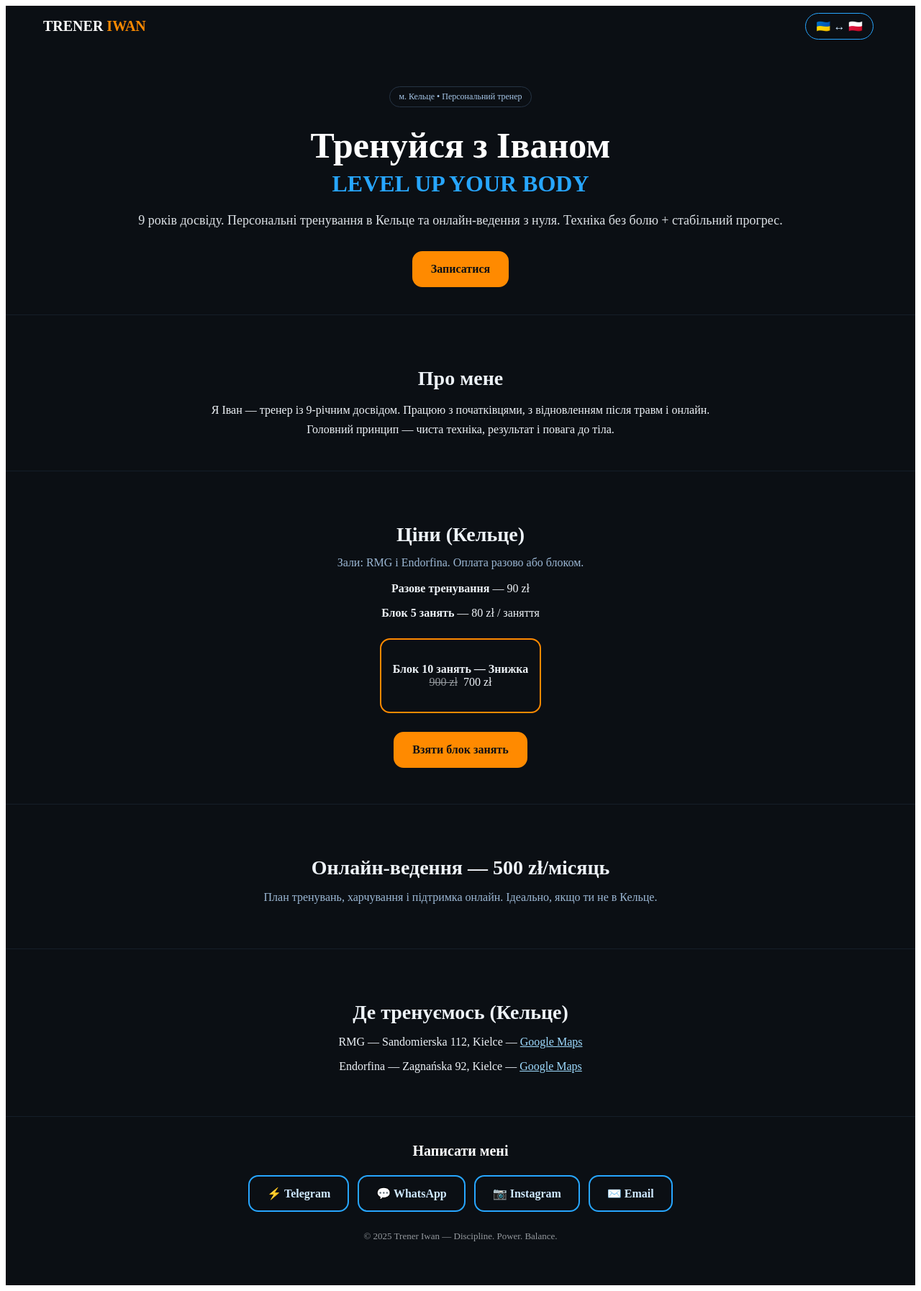
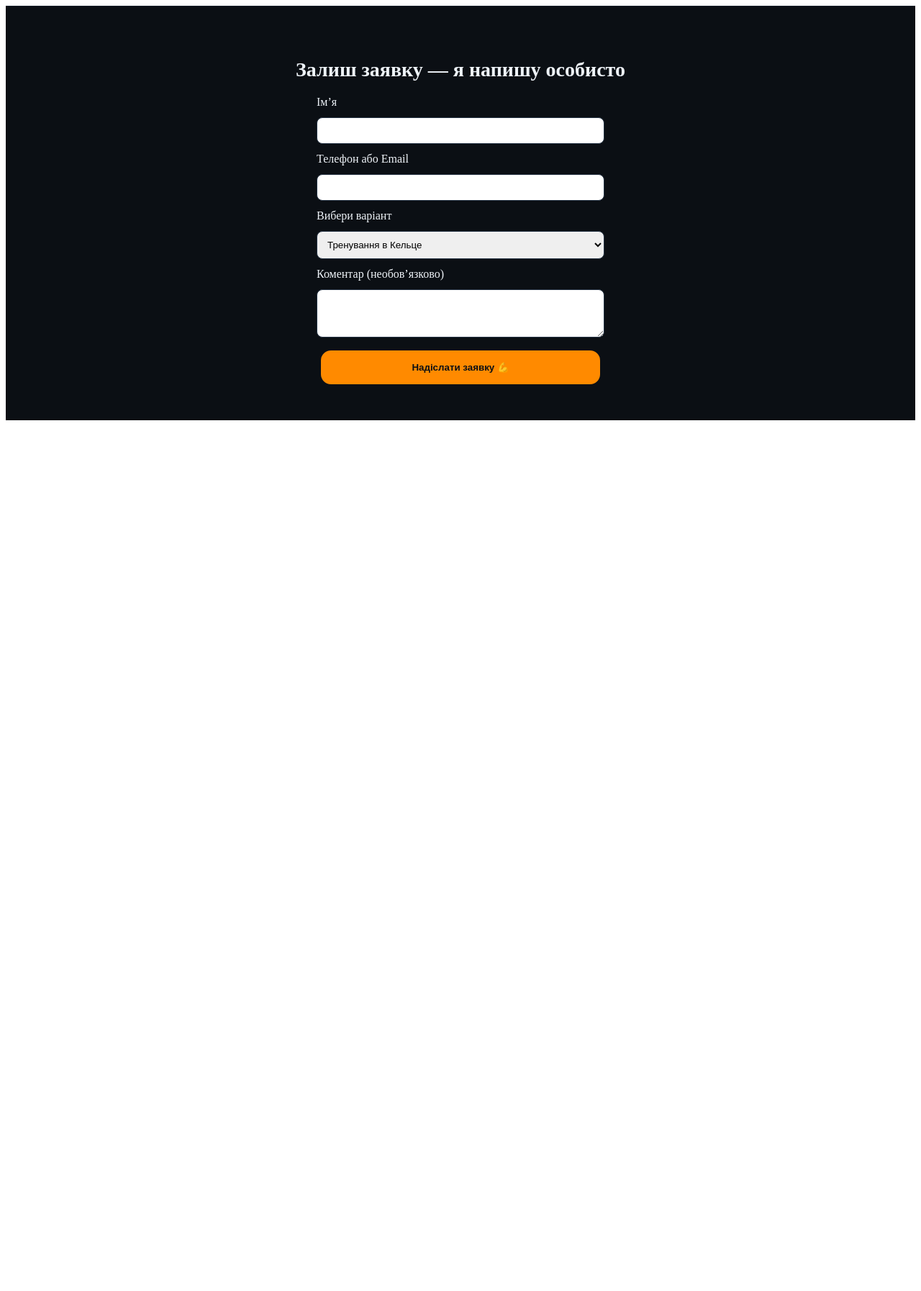
Before and after one commit to dobrivn1995-sketch/Treneriwan, a Next.js app: page / in a window 1280 px wide. Shown: the whole page at 72% size. After the commit the page ends 800 px from the top, so only its background shows below. Built offline with nearby package versions, Linux system fonts and the light colour scheme.

Commit message:
Revise form section for user submissions
Updated the form section with new labels and inputs for user submissions.

```diff
--- a/pages/index.js
+++ b/pages/index.js
@@ -34,6 +34,14 @@ export default function Home() {
       loc1: "RMG — Sandomierska 112, Kielce",
       loc2: "Endorfina — Zagnańska 92, Kielce",
       maps: "Google Maps",
+      formTitle: "Залиш заявку — я напишу особисто",
+      formName: "Ім’я",
+      formContact: "Телефон або Email",
+      formType: "Вибери варіант",
+      formOption1: "Тренування в Кельце",
+      formOption2: "Онлайн-ведення",
+      formMsg: "Коментар (необов’язково)",
+      formSend: "Надіслати заявку 💪",
       footerTitle: "Написати мені",
       footerBrand: "© " + new Date().getFullYear() + " Trener Iwan — Discipline. Power. Balance.",
       lang: "🇺🇦",
@@ -65,6 +73,14 @@ export default function Home() {
       loc1: "RMG — Sandomierska 112, Kielce",
       loc2: "Endorfina — Zagnańska 92, Kielce",
       maps: "Google Maps",
+      formTitle: "Zostaw zgłoszenie — odezwę się osobiście",
+      formName: "Imię",
+      formContact: "Telefon lub Email",
+      formType: "Wybierz opcję",
+      formOption1: "Trening w Kielcach",
+      formOption2: "Prowadzenie online",
+      formMsg: "Komentarz (opcjonalnie)",
+      formSend: "Wyślij zgłoszenie 💪",
       footerTitle: "Napisz do mnie",
       footerBrand: "© " + new Date().getFullYear() + " Trener Iwan — Discipline. Power. Balance.",
       lang: "🇵🇱",
@@ -86,20 +102,7 @@ export default function Home() {
 
   const wrap = { background: "#0b0f14", color: "#eef3f8" };
   const max = { maxWidth: 1160, margin: "0 auto", padding: "0 20px" };
-  const hero = { padding: "56px 0 32px", background: "#0b0f14", textAlign: "center" };
-  const badge = {
-    display: "inline-block",
-    padding: "6px 12px",
-    borderRadius: 999,
-    border: "1px solid #263445",
-    color: "#a7c7e9",
-    fontSize: 12,
-    marginBottom: 12,
-  };
-  const h1 = { fontSize: 50, fontWeight: 900, margin: "12px 0 6px", color: "#ffffff" };
-  const h2 = { fontSize: 32, fontWeight: 800, margin: "0 0 18px", color: "#27a6ff" };
-  const lead = { opacity: 0.92, fontSize: 18, lineHeight: 1.6, marginBottom: 22 };
-
+  const section = { padding: "44px 0", borderTop: "1px solid #151e29", textAlign: "center" };
   const btn = {
     padding: "14px 24px",
     borderRadius: 14,
@@ -113,171 +116,47 @@ export default function Home() {
   };
   const btnPrimary = { ...btn, background: "#ff8a00", borderColor: "#ff8a00", color: "#0b0f14" };
 
-  const section = { padding: "44px 0", borderTop: "1px solid #151e29", textAlign: "center" };
-  const title = { fontSize: 28, fontWeight: 900, marginBottom: 14 };
-  const note = { color: "#9bb7d4", marginBottom: 18 };
-  const priceTag = { fontWeight: 900, fontSize: 20, color: "#ffd7a6" };
-  const highlight = {
-    border: "2px solid #ff8a00",
-    borderRadius: 14,
-    padding: 16,
-    marginTop: 10,
-    display: "inline-block",
-  };
-  const strike = { textDecoration: "line-through", opacity: 0.6, marginRight: 8 };
-
   return (
     <div style={wrap}>
       <Head>
         <title>{t.h1} — Trener Iwan | Kielce</title>
-        <meta
-          name="description"
-          content="Персональні тренування в Кельце та онлайн. 9 років досвіду. RMG і Endorfina. Онлайн 500 zł/міс."
-        />
       </Head>
 
-      {/* TOP BAR */}
-      <div
-        style={{
-          ...max,
-          display: "flex",
-          justifyContent: "space-between",
-          alignItems: "center",
-          height: 56,
-        }}
-      >
-        <div style={{ fontWeight: 900, fontSize: 20 }}>
-          <span style={{ color: "#fff" }}>TRENER</span>{" "}
-          <span style={{ color: "#ff8a00" }}>IWAN</span>
-        </div>
-        <button
-          onClick={switchLang}
-          style={{
-            ...btn,
-            borderRadius: 999,
-            padding: "8px 14px",
-            fontSize: 16,
-            border: "1px solid #27a6ff",
-            background: "transparent",
-          }}
-        >
-          {t.lang} ↔ {t.langAlt}
-        </button>
-      </div>
-
-      {/* HERO */}
-      <header style={hero}>
-        <span style={badge}>{t.badge}</span>
-        <h1 style={h1}>{t.h1}</h1>
-        <h2 style={h2}>{t.h2}</h2>
-        <p style={lead}>{t.heroLead}</p>
-        <div>
-          <a href={wa} target="_blank" rel="noreferrer" style={btnPrimary}>
-            {t.ctaBook}
-          </a>
-        </div>
-      </header>
-
-      {/* ABOUT */}
+      {/* ФОРМА ЗАЯВКИ */}
       <section style={section}>
         <div style={max}>
-          <h3 style={title}>{t.aboutTitle}</h3>
-          <p style={{ maxWidth: 700, margin: "0 auto", lineHeight: 1.7 }}>{t.aboutText}</p>
+          <h3 style={{ fontSize: 28, fontWeight: 900, marginBottom: 20 }}>{t.formTitle}</h3>
+          <form
+            action="https://formsubmit.co/Dobr.ivn1995@gmail.com"
+            method="POST"
+            style={{
+              display: "flex",
+              flexDirection: "column",
+              gap: 12,
+              maxWidth: 400,
+              margin: "0 auto",
+              textAlign: "left",
+            }}
+          >
+            <input type="hidden" name="_subject" value="Нова заявка з сайту treneriwan.pl" />
+            <input type="hidden" name="_captcha" value="false" />
+            <label>{t.formName}</label>
+            <input name="name" required style={{ padding: 10, borderRadius: 8, border: "1px solid #263445" }} />
+            <label>{t.formContact}</label>
+            <input name="contact" required style={{ padding: 10, borderRadius: 8, border: "1px solid #263445" }} />
+            <label>{t.formType}</label>
+            <select name="type" style={{ padding: 10, borderRadius: 8, border: "1px solid #263445" }}>
+              <option>{t.formOption1}</option>
+              <option>{t.formOption2}</option>
+            </select>
+            <label>{t.formMsg}</label>
+            <textarea name="message" rows="3" style={{ padding: 10, borderRadius: 8, border: "1px solid #263445" }} />
+            <button type="submit" style={btnPrimary}>
+              {t.formSend}
+            </button>
+          </form>
         </div>
       </section>
-
-      {/* PRICING */}
-      <section style={section}>
-        <div style={max}>
-          <h3 style={title}>{t.priceTitle}</h3>
-          <div style={note}>{t.priceNote}</div>
-          <p>
-            <b>{t.p1}</b> — {t.p1price}
-          </p>
-          <p>
-            <b>{t.p2}</b> — {t.p2price}
-          </p>
-          <div style={highlight}>
-            <p>
-              <b>{t.p3}</b>
-              <br />
-              <span style={strike}>{t.p3priceOld}</span>
-              {t.p3priceNew}
-            </p>
-          </div>
-          <div style={{ marginTop: 20 }}>
-            <a href={wa} target="_blank" rel="noreferrer" style={btnPrimary}>
-              {t.buyBlock}
-            </a>
-          </div>
-        </div>
-      </section>
-
-      {/* ONLINE */}
-      <section style={section}>
-        <div style={max}>
-          <h3 style={title}>{t.onlineTitle}</h3>
-          <p style={note}>{t.onlineNote}</p>
-        </div>
-      </section>
-
-      {/* LOCATIONS */}
-      <section style={section}>
-        <div style={max}>
-          <h3 style={title}>{t.locTitle}</h3>
-          <p>
-            {t.loc1} —{" "}
-            <a
-              href="https://maps.google.com/?q=Sandomierska+112+Kielce"
-              target="_blank"
-              rel="noreferrer"
-              style={{ color: "#9edbff" }}
-            >
-              {t.maps}
-            </a>
-          </p>
-          <p>
-            {t.loc2} —{" "}
-            <a
-              href="https://maps.google.com/?q=Zagna%C5%84ska+92+Kielce"
-              target="_blank"
-              rel="noreferrer"
-              style={{ color: "#9edbff" }}
-            >
-              {t.maps}
-            </a>
-          </p>
-        </div>
-      </section>
-
-      {/* FOOTER */}
-      <footer
-        style={{
-          borderTop: "1px solid #151e29",
-          background: "#0b0f14",
-          textAlign: "center",
-          padding: "36px 0 60px",
-        }}
-      >
-        <div style={{ fontWeight: 900, fontSize: 20, color: "#fff", marginBottom: 16 }}>
-          {t.footerTitle}
-        </div>
-        <div>
-          <a href={tg} target="_blank" rel="noreferrer" style={btn}>
-            ⚡ Telegram
-          </a>
-          <a href={wa} target="_blank" rel="noreferrer" style={btn}>
-            💬 WhatsApp
-          </a>
-          <a href={ig} target="_blank" rel="noreferrer" style={btn}>
-            📷 Instagram
-          </a>
-          <a href={mail} style={btn}>
-            ✉️ Email
-          </a>
-        </div>
-        <div style={{ fontSize: 13, opacity: 0.6, marginTop: 20 }}>{t.footerBrand}</div>
-      </footer>
     </div>
   );
-        }
+}
```
